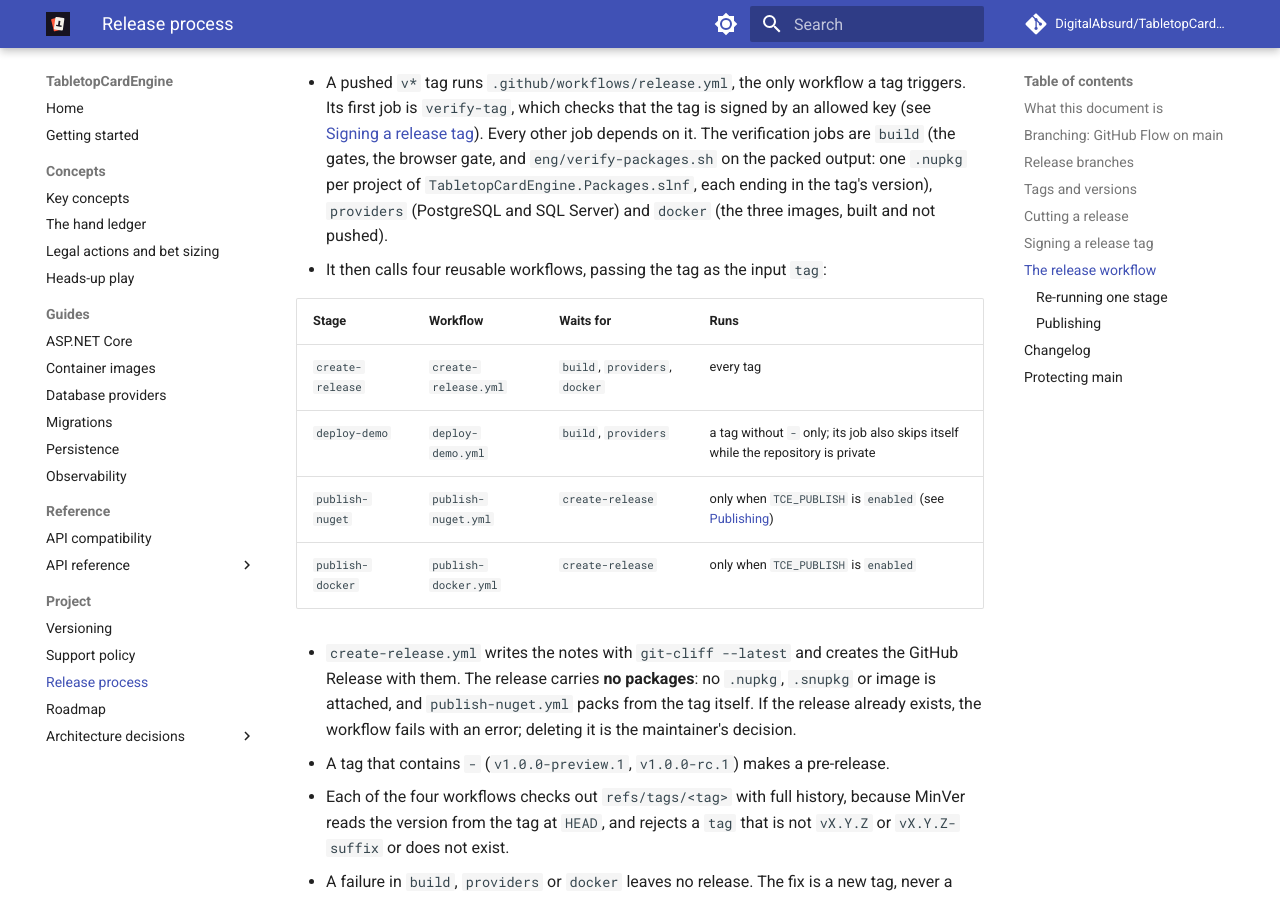
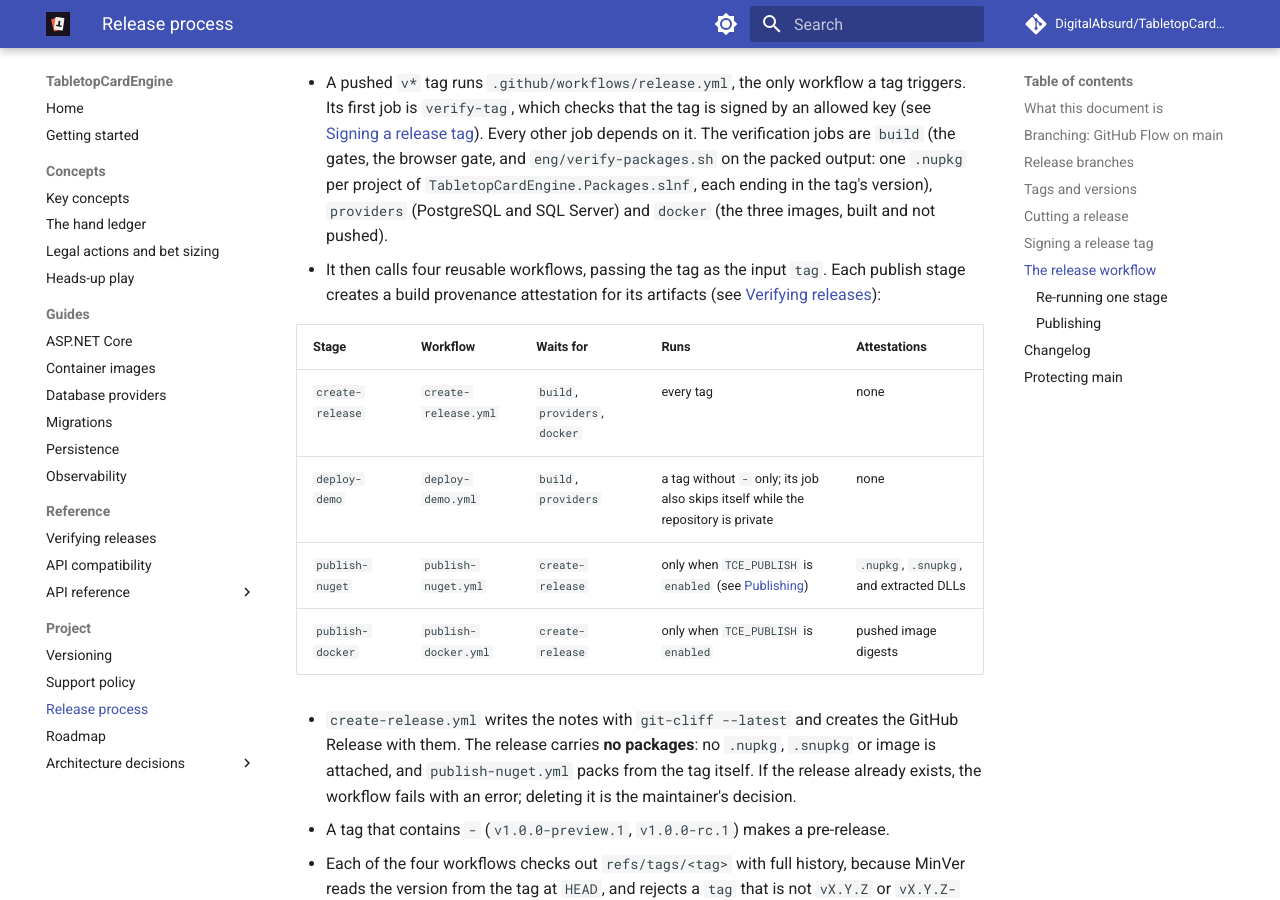
Before and after one commit to DigitalAbsurd/TabletopCardEngine, an MkDocs documentation site: the page built from docs/release-process.md, in a window 1280 px wide and 900 px high, scrolled down 2281 px. Built offline with MkDocs 1.6.1 and Material for MkDocs 9.7.7, drawn with Linux system fonts in a browser that asks for light colours; comment, search, counter and statistics services are not loaded.

Commit message:
ci: attest the build provenance of packages and images (#480)
Implement build provenance attestations for NuGet packages and Docker
images using GitHub's keyless Artifact Attestations (SLSA). Add
actions/attest-build-provenance to publish-nuget.yml and
publish-docker.yml to sign and attest:

- For NuGet: the .nupkg and .snupkg files as built, plus the extracted
  DLLs that the repository signature does not change
- For Docker: each pushed image digest to verify the image came from
  the signed release tag

The attestations are stored in GitHub and skipped for private
repositories. Add docs/verifying-releases.md with instructions for
consumers to verify tags, releases, packages and images. Update
SECURITY.md with a link to the verification guide and
release-process.md with attestation details.

Co-authored-by: Claude Haiku 4.5 <noreply@anthropic.com>

```diff
--- a/docs/release-process.md
+++ b/docs/release-process.md
@@ -61,14 +61,14 @@ A failed tag verification in CI (the tag is unsigned, lightweight, or signed by
 ## The release workflow
 
 - A pushed `v*` tag runs `.github/workflows/release.yml`, the only workflow a tag triggers. Its first job is `verify-tag`, which checks that the tag is signed by an allowed key (see [Signing a release tag](#signing-a-release-tag)). Every other job depends on it. The verification jobs are `build` (the gates, the browser gate, and `eng/verify-packages.sh` on the packed output: one `.nupkg` per project of `TabletopCardEngine.Packages.slnf`, each ending in the tag's version), `providers` (PostgreSQL and SQL Server) and `docker` (the three images, built and not pushed).
-- It then calls four reusable workflows, passing the tag as the input `tag`:
+- It then calls four reusable workflows, passing the tag as the input `tag`. Each publish stage creates a build provenance attestation for its artifacts (see [Verifying releases](verifying-releases.md)):
 
-| Stage | Workflow | Waits for | Runs |
-|---|---|---|---|
-| `create-release` | `create-release.yml` | `build`, `providers`, `docker` | every tag |
-| `deploy-demo` | `deploy-demo.yml` | `build`, `providers` | a tag without `-` only; its job also skips itself while the repository is private |
-| `publish-nuget` | `publish-nuget.yml` | `create-release` | only when `TCE_PUBLISH` is `enabled` (see [Publishing](#publishing)) |
-| `publish-docker` | `publish-docker.yml` | `create-release` | only when `TCE_PUBLISH` is `enabled` |
+| Stage | Workflow | Waits for | Runs | Attestations |
+|---|---|---|---|---|
+| `create-release` | `create-release.yml` | `build`, `providers`, `docker` | every tag | none |
+| `deploy-demo` | `deploy-demo.yml` | `build`, `providers` | a tag without `-` only; its job also skips itself while the repository is private | none |
+| `publish-nuget` | `publish-nuget.yml` | `create-release` | only when `TCE_PUBLISH` is `enabled` (see [Publishing](#publishing)) | `.nupkg`, `.snupkg`, and extracted DLLs |
+| `publish-docker` | `publish-docker.yml` | `create-release` | only when `TCE_PUBLISH` is `enabled` | pushed image digests |
 
 - `create-release.yml` writes the notes with `git-cliff --latest` and creates the GitHub Release with them. The release carries **no packages**: no `.nupkg`, `.snupkg` or image is attached, and `publish-nuget.yml` packs from the tag itself. If the release already exists, the workflow fails with an error; deleting it is the maintainer's decision.
 - A tag that contains `-` (`v1.0.0-preview.1`, `v1.0.0-rc.1`) makes a pre-release.
--- a/mkdocs.yml
+++ b/mkdocs.yml
@@ -63,6 +63,7 @@ nav:
       - Persistence: persistence.md
       - Observability: observability.md
   - Reference:
+      - Verifying releases: verifying-releases.md
       - API compatibility: public-api.md
       - API reference:
           - api/index.md
```
Also changed, not shown: SECURITY.md (+4 -0 lines), docs/verifying-releases.md (added, +73 -0 lines), 2 other files.
